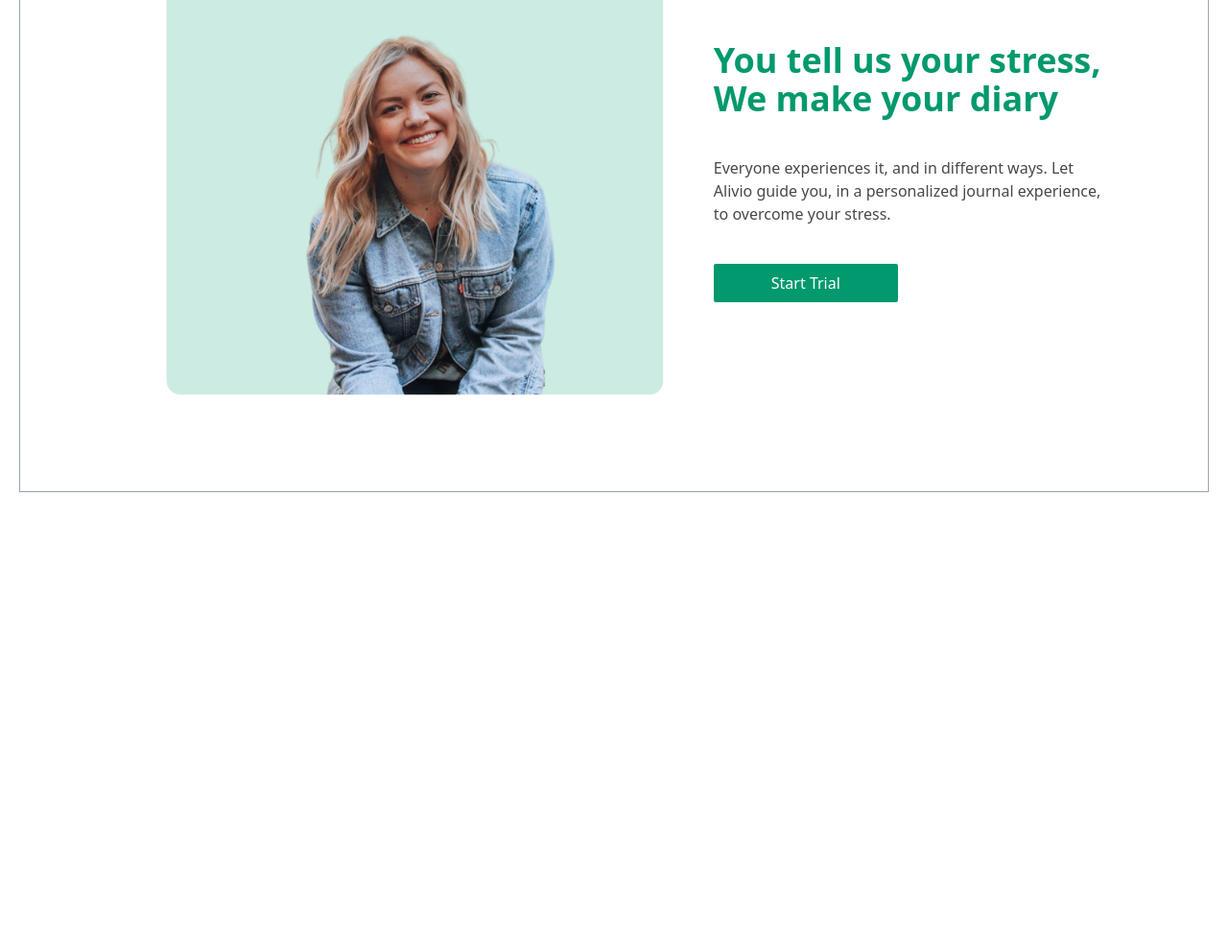
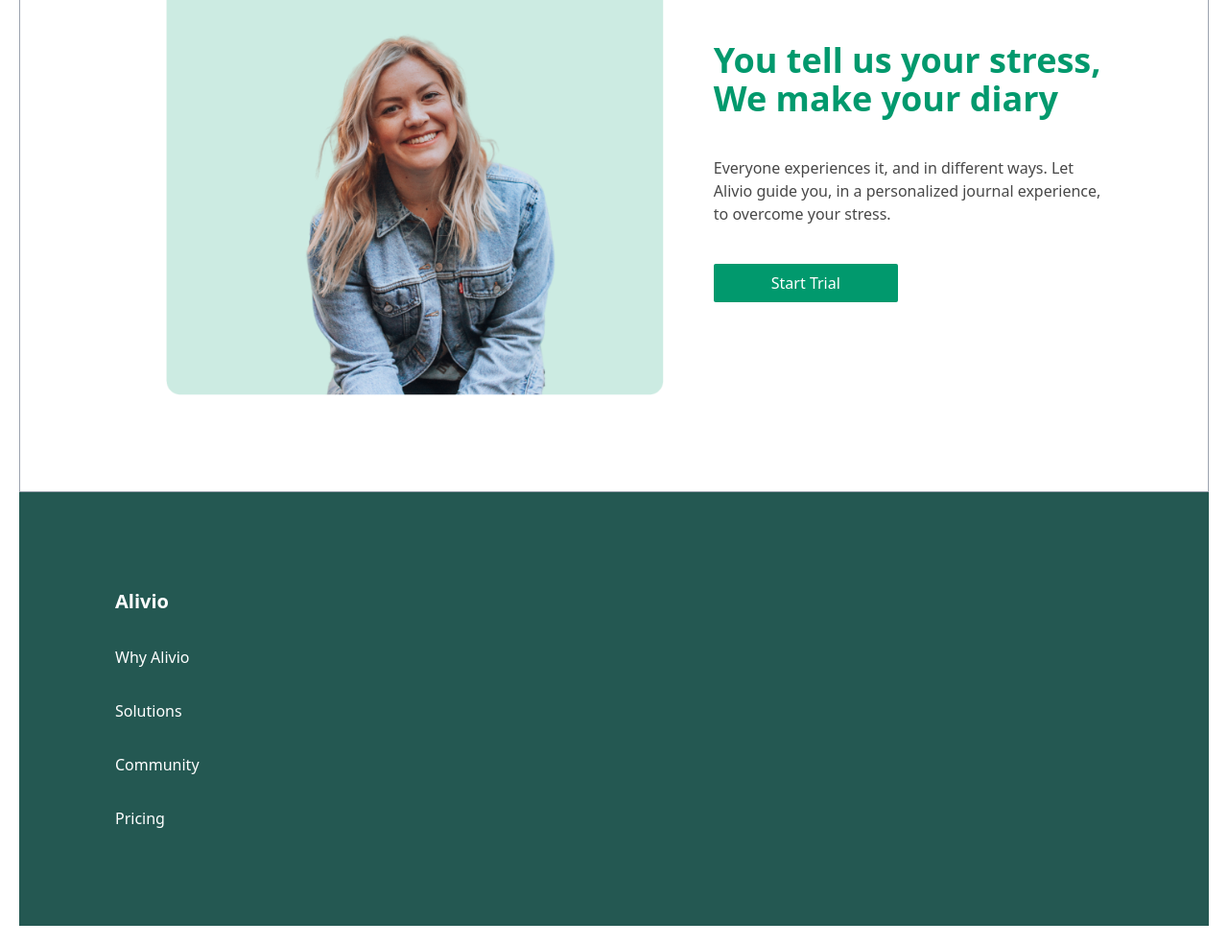
Before and after one commit to Muslihiddin01/test1, a website: page src/index.html in a window 1280 px wide. Shown: the part 2555-3540 px from the top of the page at 96% size. Before the commit the page ends 3088 px from the top, so only its background shows below. Drawn offline with nearby package versions, Linux system fonts and the light colour scheme; files that its build step writes are made by us from their sources.

Commit message:
changes by footer

```diff
--- a/src/index.html
+++ b/src/index.html
@@ -88,6 +88,14 @@
         <img src="./img/Image.png" class="lg:w-[50%] m-auto" alt="">
     </section>
 
+    <footer class="bg-[#245852] text-white lg:p-[100px] p-5 flex flex-col gap-8 justify-center text-center lg:text-start">
+        <h3 class="font-bold text-xl">Alivio</h3>
+        <p>Why Alivio</p>
+        <p>Solutions</p>
+        <p>Community</p>
+        <p>Pricing</p>
+    </footer>
+
 </body>
 </html>
 
```
